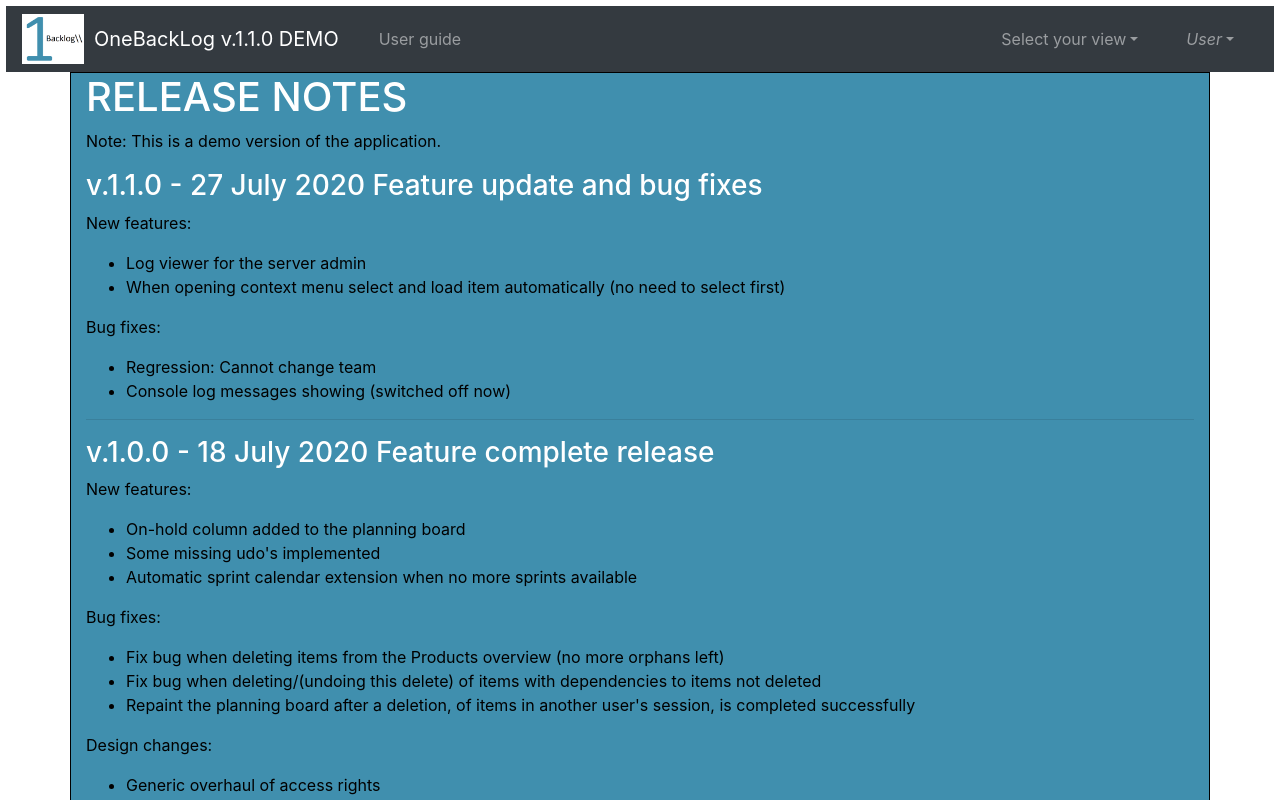
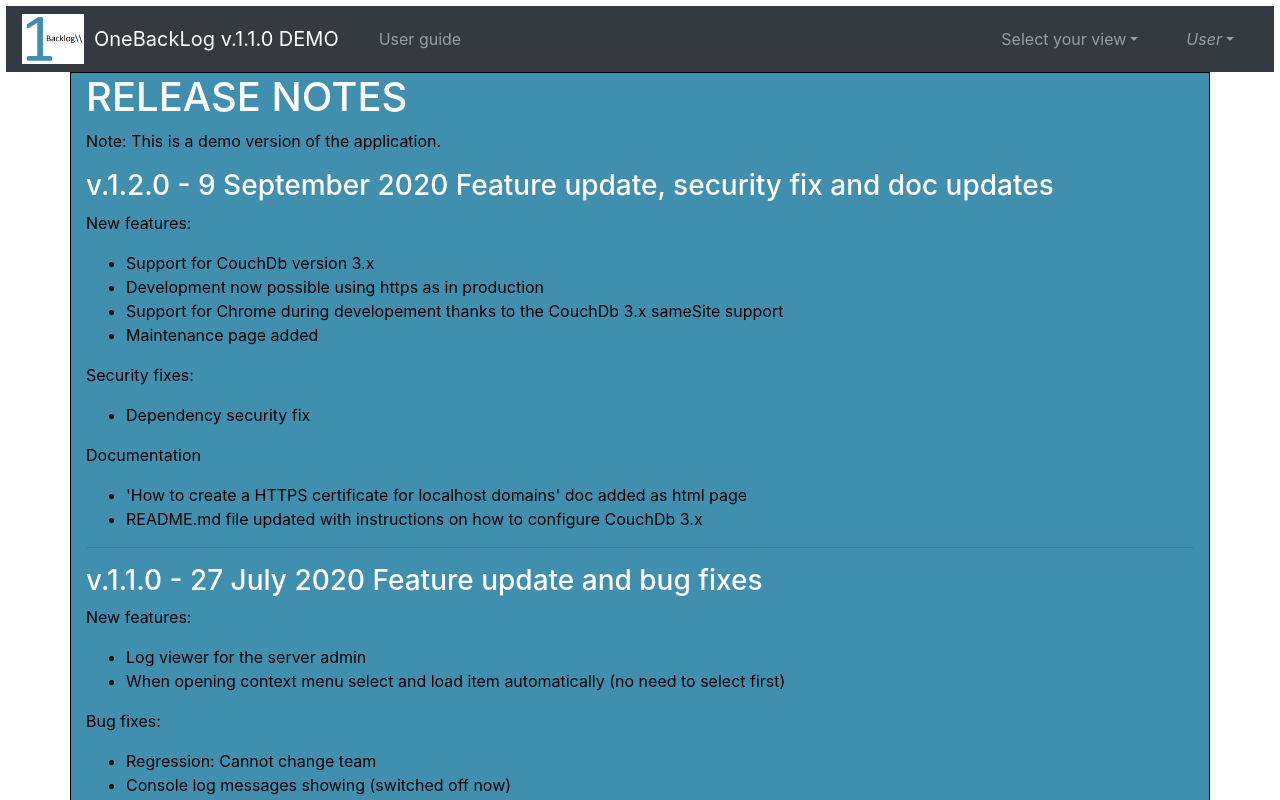
Before and after one commit to ErikVerheul/OneBacklog, a Vue app: page /rel-notes in a window 1280 px wide. Shown: the top 800 px of the page. Built offline with nearby package versions, Linux system fonts and the light colour scheme.

Commit message:
Update with instructions for configuring CaouchDb 3.x

```diff
--- a/src/components/rel-notes/rel-notes.vue
+++ b/src/components/rel-notes/rel-notes.vue
@@ -6,6 +6,24 @@
         <b-col cols="12" class="left-column">
           <h1>RELEASE NOTES</h1>
           <p v-if="this.$store.state.demo">Note: This is a demo version of the application.</p>
+          <h3>v.1.2.0 - 9 September 2020 Feature update, security fix and doc updates</h3>
+          <p>New features:</p>
+          <ul>
+            <li>Support for CouchDb version 3.x</li>
+            <li>Development now possible using https as in production</li>
+            <li>Support for Chrome during developement thanks to the CouchDb 3.x sameSite support</li>
+            <li>Maintenance page added</li>
+          </ul>
+          <p>Security fixes:</p>
+          <ul>
+            <li>Dependency security fix</li>
+          </ul>
+          <p>Documentation<p>
+          <ul>
+            <li>'How to create a HTTPS certificate for localhost domains' doc added as html page</li>
+            <li>README.md file updated with instructions on how to configure CouchDb 3.x</li>
+          </ul>
+          <hr />
           <h3>v.1.1.0 - 27 July 2020 Feature update and bug fixes</h3>
           <p>New features:</p>
           <ul>
```
